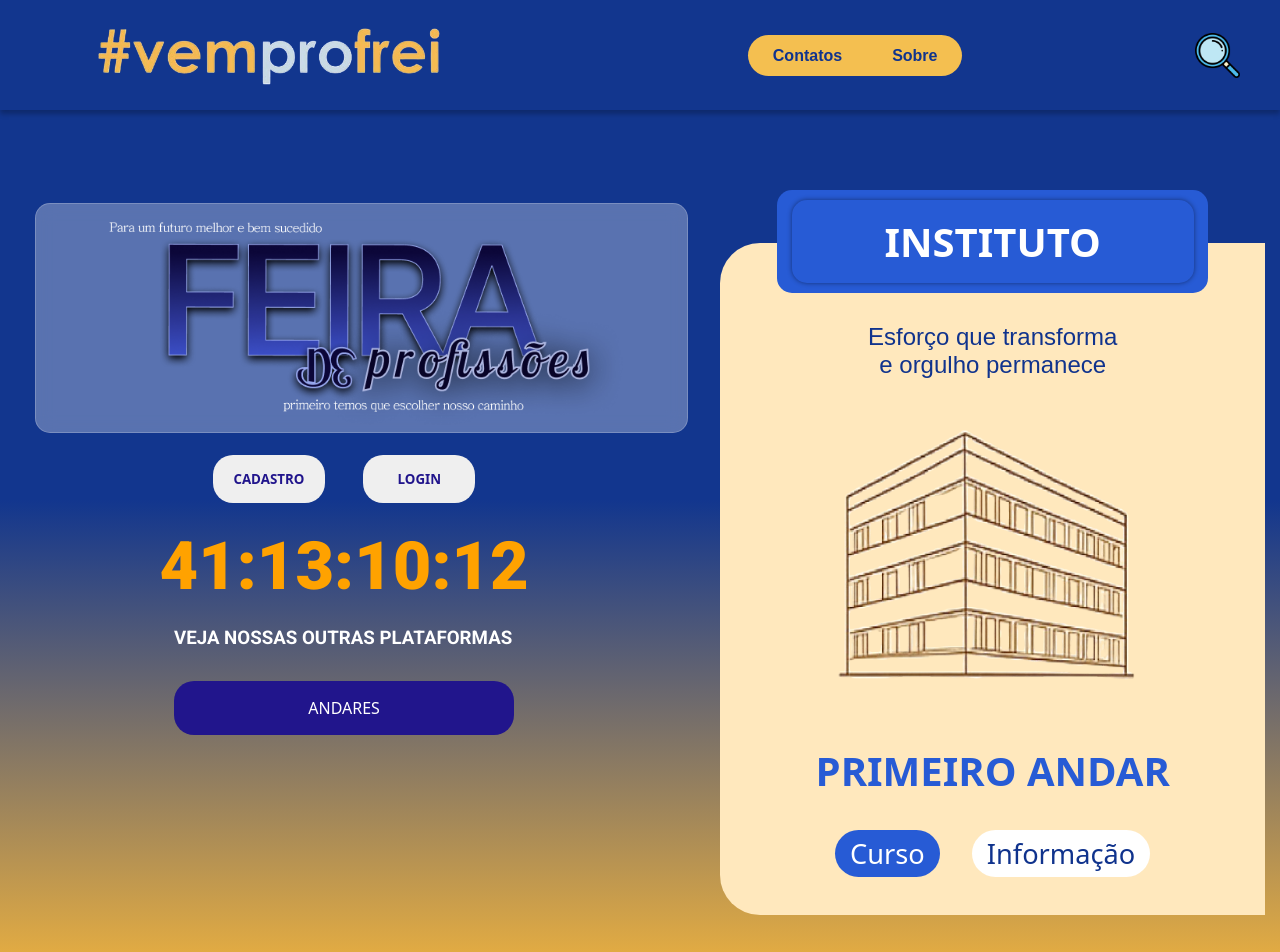
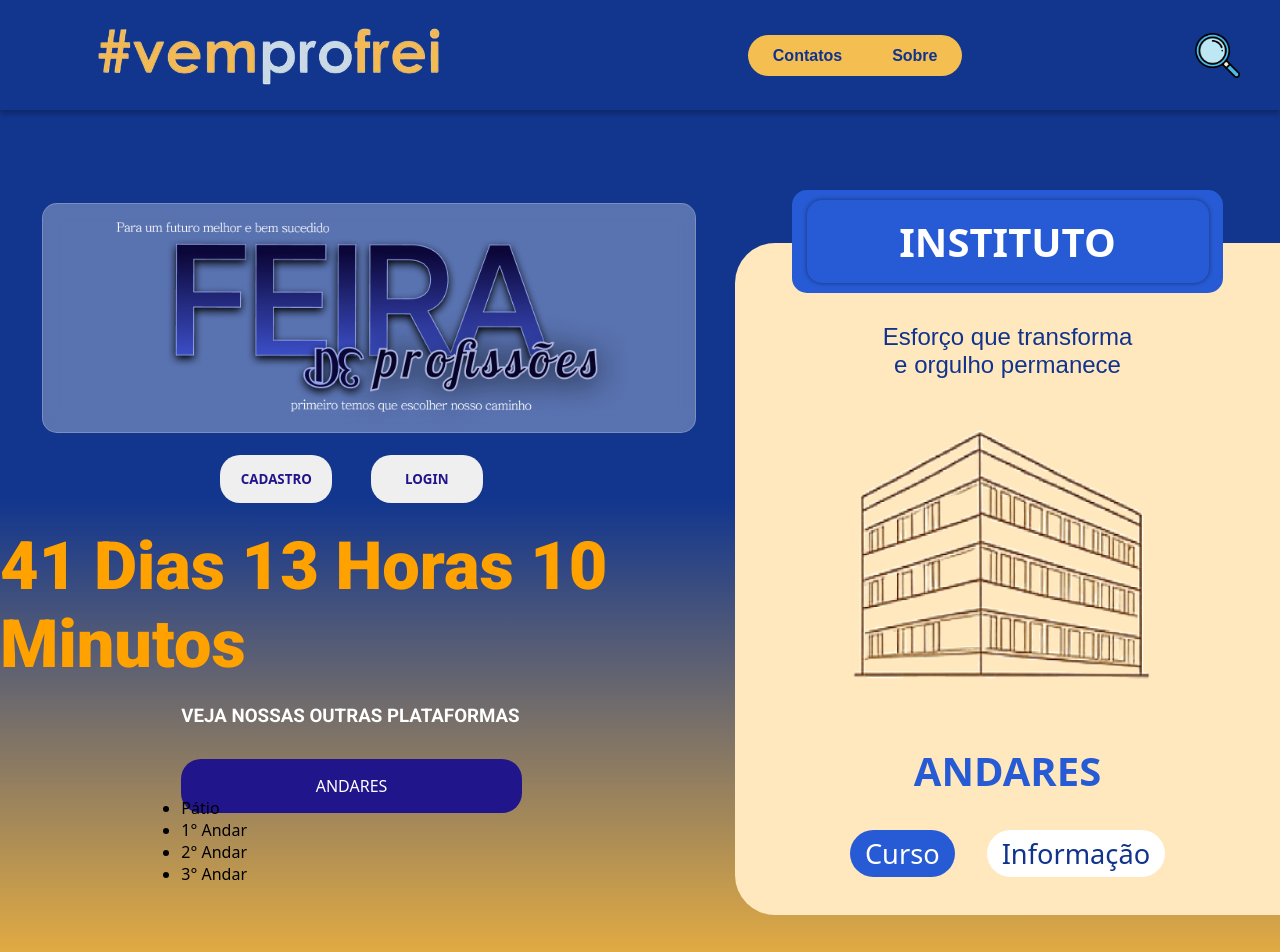
Before and after one commit to Mandeds/Feira-de-Profissoes, a React (Vite) app: page / in a window 1280 px wide. Shown: the top 952 px of the page. Built offline with nearby package versions, Linux system fonts and the light colour scheme.

Commit message:
Troca de imagens

```diff
--- a/src/react/home/home.jsx
+++ b/src/react/home/home.jsx
@@ -5,7 +5,7 @@ import React, { useEffect, useState } from 'react';
 
 
 export default function Home() {
-    const targetDate = new Date('2025-09-29T23:59:59'); // Coloque DENTRO do componente
+    const targetDate = new Date('2025-09-29T23:59:59');
 const [timeLeft, setTimeLeft] = useState(getTimeRemaining());
 
 function getTimeRemaining() {
@@ -17,11 +17,9 @@ export default function Home() {
       days: 0,
       hours: 0,
       minutes: 0,
-          seconds: 0
     };
   }
 
-      const seconds = Math.floor((total / 1000) % 60);
   const minutes = Math.floor((total / 1000 / 60) % 60);
   const hours = Math.floor((total / (1000 * 60 * 60)) % 24);
   const days = Math.floor(total / (1000 * 60 * 60 * 24));
@@ -30,17 +28,58 @@ export default function Home() {
     days,
     hours,
     minutes,
-        seconds
   };
 }
 
 useEffect(() => {
+  // Atualiza imediatamente ao montar o componente
+  setTimeLeft(getTimeRemaining());
+
   const interval = setInterval(() => {
     setTimeLeft(getTimeRemaining());
-      }, 1000);
+  }, 60000); // Atualiza a cada 60.000ms (1 minuto)
 
-      return () => clearInterval(interval); // Cleanup do intervalo
+  return () => clearInterval(interval);
 }, []);
+
+
+const [titulo, setTitulo] = useState("ANDARES");
+const [patio, setPatio] = useState("Pátio");
+const [umAndar, setumandar] = useState("1° Andar");
+const [doisAndar, setdoisndar] = useState("2° Andar");
+const [tresAndar, settresndar] = useState("3° Andar");
+
+let [src, setSrc] = useState("/src/assets/images/freibg.png")
+
+
+function voltarTitulo(){
+    setTitulo("ANDARES")
+    setSrc("/src/assets/images/freibg.png")
+}
+
+function mudarTituloPatio(){
+    let valor = patio
+    setTitulo(valor)
+
+    setSrc("")
+
+
+}
+function mudarTituloPrimeiro(){
+    let valor = umAndar
+    setTitulo(valor)
+
+}
+function mudarTituloDois(){
+    let valor = doisAndar
+    setTitulo(valor)
+
+}
+function mudarTituloTres(){
+    let valor = tresAndar
+    setTitulo(valor)
+
+}
 
 
     return (
@@ -72,7 +111,7 @@ export default function Home() {
                     </div>
 
       <h1 className="horario">
-        {timeLeft.days}:{timeLeft.hours}:{timeLeft.minutes}:{timeLeft.seconds}
+        {timeLeft.days} Dias {timeLeft.hours} Horas {timeLeft.minutes} Minutos
       </h1>
 
                     <div className="carrossel">
@@ -85,7 +124,17 @@ export default function Home() {
                     <div className="informacoes">
                         <h3>VEJA NOSSAS OUTRAS PLATAFORMAS</h3>
                         {/* AO SELECIONAR OS ANDARES A IMAGEM AO LADO TRCA DE ACORDO COM A OPÇÂO*/}
-                        <Link className="andares" >ANDARES</Link>
+                        <Link className="andares" onClick={voltarTitulo} >ANDARES</Link>
+                        <div className="escolhas">
+                            <nav>
+                                <ul >
+                                    <li onClick={mudarTituloPatio} value={"Pátio"} >{patio}</li>
+                                    <li onClick={mudarTituloPrimeiro}>{umAndar}</li>
+                                    <li onClick={mudarTituloDois} >{doisAndar}</li>
+                                    <li onClick={mudarTituloTres}>{tresAndar}</li>
+                                </ul>
+                            </nav>
+                        </div>
                     </div>
                 </section>
 
@@ -102,8 +151,11 @@ export default function Home() {
                     <div className="cards_andares">
                         <h2>Esforço que transforma <br />
                     e orgulho permanece</h2>
-                        <img src="/src/assets/images/freibg.png" />
-                        <h3>PRIMEIRO ANDAR</h3>
+                        <img src={src} />
+                        <div className="andares_fotos">
+
+                        </div>
+                        <h3>{titulo}</h3>
 
                         <div className="links">
                             <Link className="Link2" to="">Curso</Link>
```
Lines whose indentation alone changed are shown as unchanged.
